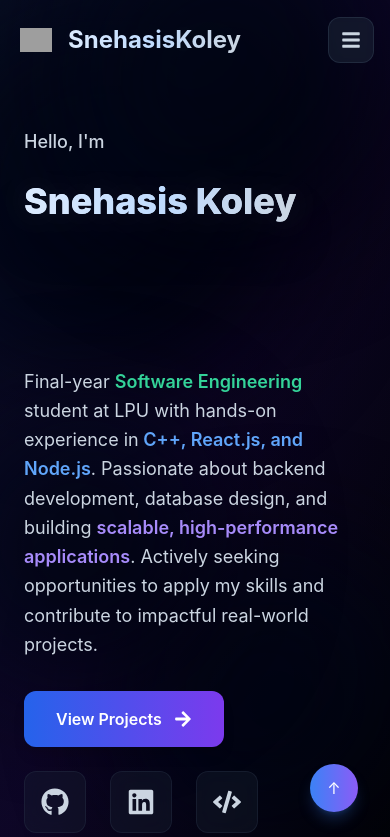
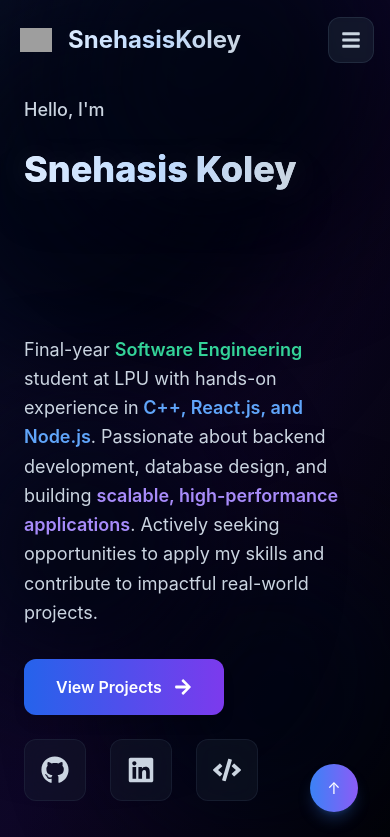
Before and after one commit to Snehasis13/portfolio_website, a React (Vite) app: page / in a window 390 px wide. Shown: the top 837 px of the page. Built offline with nearby package versions, Linux system fonts and the light colour scheme; grey boxes are pictures that could not be loaded.

Commit message:
omtimized screen resolution

```diff
--- a/src/components/Home/Home.jsx
+++ b/src/components/Home/Home.jsx
@@ -108,8 +108,8 @@ function Home() {
   }, [animationsEnabled]);
 
   return (
-    <section className="min-h-screen flex items-center pt-32 pb-20 relative overflow-hidden">
-      <BlackHoleBackground />
+    <section className="md:min-h-screen flex md:items-center pt-24 md:pt-32 pb-6 md:pb-20 relative overflow-hidden">
+      {!isMobile && <BlackHoleBackground />}
 
       <div
         className="max-w-7xl mx-auto px-6 md:px-12 grid grid-cols-1 lg:grid-cols-2 gap-16 items-center relative z-10"
```
